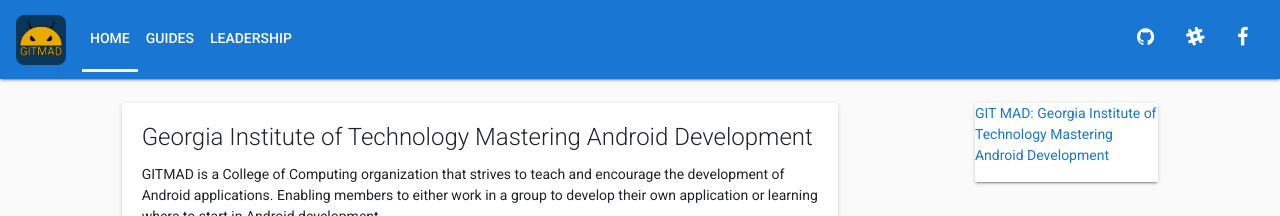
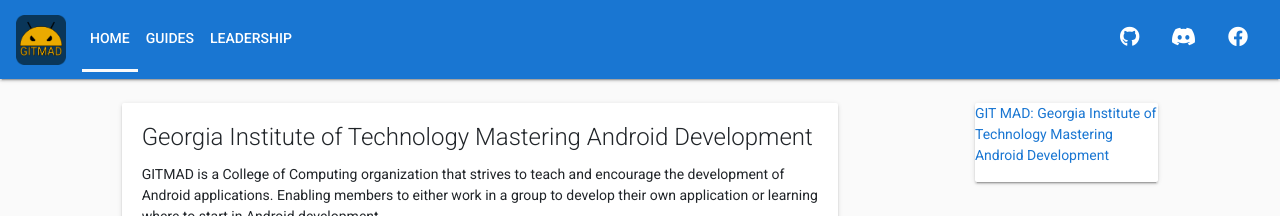
Before and after one commit to git-mad/gitmad.github.io, a Jekyll site: the page built from index.html, in a window 1280 px wide. Shown: the top 216 px of the page. Built offline with Jekyll 4.4.1, drawn with Linux system fonts in a browser that asks for light colours; nearby versions of some CDN libraries; comment, search, counter and statistics services are not loaded.

Commit message:
Updated to add Discord icon

```diff
--- a/_layouts/default.html
+++ b/_layouts/default.html
@@ -11,15 +11,15 @@
 
 		<!-- Font Awesome -->
 		<!-- <link rel="stylesheet" href="assets/css/font-awesome.min.css"> -->
-		<link rel="stylesheet" href="https://cdnjs.cloudflare.com/ajax/libs/font-awesome/4.7.0/css/font-awesome.min.css">
+<!-- 		<link rel="stylesheet" href="https://cdnjs.cloudflare.com/ajax/libs/font-awesome/4.7.0/css/font-awesome.min.css"> -->
 
 		<!-- Material Design for Bootstrap -->
 		<link rel="stylesheet" href="/assets/css/bootstrap-material-design.min.css">
 
 		<!-- <link rel="stylesheet" href="https://unpkg.com/bootstrap-material-design@4.1.1/dist/css/bootstrap-material-design.min.css" integrity="sha384-wXznGJNEXNG1NFsbm0ugrLFMQPWswR3lds2VeinahP8N0zJw9VWSopbjv2x7WCvX" crossorigin="anonymous"> -->
+		<link rel="stylesheet" href="https://use.fontawesome.com/releases/v5.14.0/css/all.css">
 
 		<link rel="stylesheet" href="/assets/css/default.css">
-
 		<title>GITMAD</title>
 	</head>
 
@@ -47,17 +47,17 @@
 				<ul class="navbar-nav ml-auto">
 					<li class="nav-item">
 						<a class="btn btn-lg" href="https://github.com/git-mad">
-							<i class="fa fa-github" style="color: white;"></i>
+							<i class="fab fa-github" style="color: white;"></i>
 						</a>
 					</li>
 					<li class="nav-item">
-						<a class="btn btn-lg" href="https://gitmadclub.slack.com">
-							<i class="fa fa-slack" style="color: white;"></i>
+						<a class="btn btn-lg" href="http://discord.gitmad.club">
+							<i class="fab fa-discord" style="color: white;"></i>
 						</a>
 					</li>
 					<li class="nav-item">
 						<a class="btn btn-lg" href="https://www.facebook.com/gitmad">
-							<i class="fa fa-facebook" style="color: white;"></i>
+							<i class="fab fa-facebook" style="color: white;"></i>
 						</a>
 					</li>
 				</ul>
```
